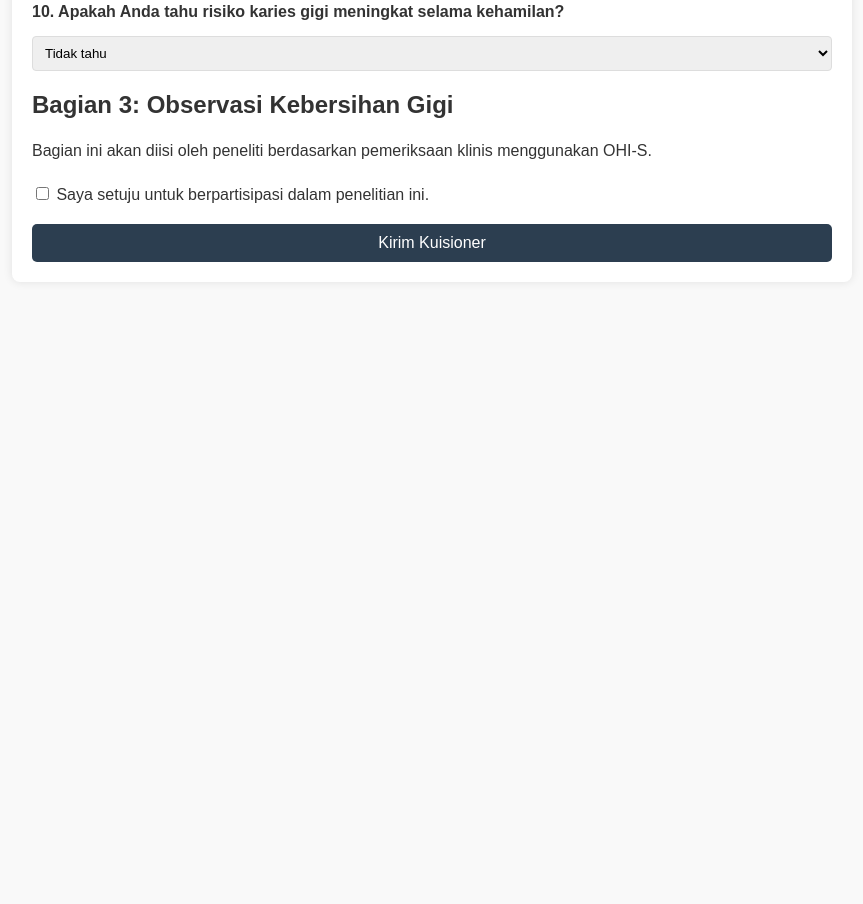
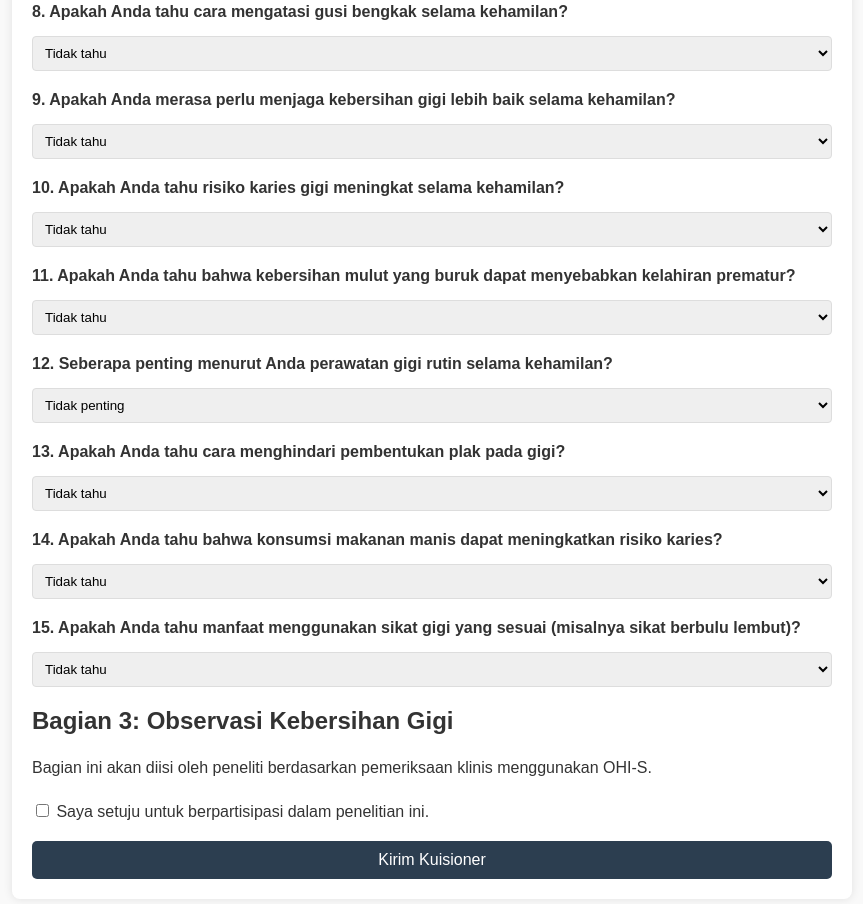
Before and after one commit to ufs-ufs/rekam, a plain HTML site: page agung.html in a window 1280 px wide. Shown: the part 1429-2333 px from the top of the page, without its empty margins (208-1071 px from the left). Before the commit the page ends 1731 px from the top, so only its background shows below. Drawn offline with Linux system fonts and the light colour scheme.

Commit message:
Update agung.html

```diff
--- a/agung.html
+++ b/agung.html
@@ -78,6 +78,14 @@
         .submit-btn:hover {
             background-color: #34495e;
         }
+
+        .info {
+            background-color: #f1f1f1;
+            border-left: 4px solid #2c3e50;
+            padding: 10px;
+            margin-bottom: 20px;
+            font-size: 0.9em;
+        }
     </style>
 </head>
 <body>
@@ -90,6 +98,17 @@
         <p>
             Kuisioner ini bertujuan untuk mengumpulkan data pengetahuan ibu hamil mengenai kebersihan gigi dan mulut. Mohon untuk mengisi dengan jujur dan sesuai dengan pengalaman Anda.
         </p>
+        <div class="info">
+            <strong>Info Penting:</strong><br>
+            Jika ada istilah medis yang tidak Anda pahami, berikut penjelasannya:
+            <ul>
+                <li><strong>Flossing:</strong> Menggunakan benang gigi untuk membersihkan sela-sela gigi dari sisa makanan.</li>
+                <li><strong>Gingivitis:</strong> Peradangan pada gusi yang biasanya ditandai dengan gusi merah, bengkak, dan mudah berdarah.</li>
+                <li><strong>Karies:</strong> Gigi berlubang yang disebabkan oleh kerusakan enamel gigi akibat bakteri.</li>
+                <li><strong>Plak:</strong> Lapisan lengket berisi bakteri yang menempel pada permukaan gigi.</li>
+                <li><strong>Kalkulus:</strong> Karang gigi, yaitu plak yang mengeras dan menempel pada gigi.</li>
+            </ul>
+        </div>
 
         <form action="#" method="POST">
             <!-- Bagian 1: Identitas Responden -->
@@ -201,6 +220,51 @@
                     <option value="4">Sangat tahu</option>
                 </select>
             </div>
+            <div class="question">
+                <label>11. Apakah Anda tahu bahwa kebersihan mulut yang buruk dapat menyebabkan kelahiran prematur?</label>
+                <select name="q11" required>
+                    <option value="1">Tidak tahu</option>
+                    <option value="2">Sedikit tahu</option>
+                    <option value="3">Tahu</option>
+                    <option value="4">Sangat tahu</option>
+                </select>
+            </div>
+            <div class="question">
+                <label>12. Seberapa penting menurut Anda perawatan gigi rutin selama kehamilan?</label>
+                <select name="q12" required>
+                    <option value="1">Tidak penting</option>
+                    <option value="2">Sedikit penting</option>
+                    <option value="3">Penting</option>
+                    <option value="4">Sangat penting</option>
+                </select>
+            </div>
+            <div class="question">
+                <label>13. Apakah Anda tahu cara menghindari pembentukan plak pada gigi?</label>
+                <select name="q13" required>
+                    <option value="1">Tidak tahu</option>
+                    <option value="2">Sedikit tahu</option>
+                    <option value="3">Tahu</option>
+                    <option value="4">Sangat tahu</option>
+                </select>
+            </div>
+            <div class="question">
+                <label>14. Apakah Anda tahu bahwa konsumsi makanan manis dapat meningkatkan risiko karies?</label>
+                <select name="q14" required>
+                    <option value="1">Tidak tahu</option>
+                    <option value="2">Sedikit tahu</option>
+                    <option value="3">Tahu</option>
+                    <option value="4">Sangat tahu</option>
+                </select>
+            </div>
+            <div class="question">
+                <label>15. Apakah Anda tahu manfaat menggunakan sikat gigi yang sesuai (misalnya sikat berbulu lembut)?</label>
+                <select name="q15" required>
+                    <option value="1">Tidak tahu</option>
+                    <option value="2">Sedikit tahu</option>
+                    <option value="3">Tahu</option>
+                    <option value="4">Sangat tahu</option>
+                </select>
+            </div>
 
             <!-- Bagian 3: Observasi -->
             <h2>Bagian 3: Observasi Kebersihan Gigi</h2>
```
